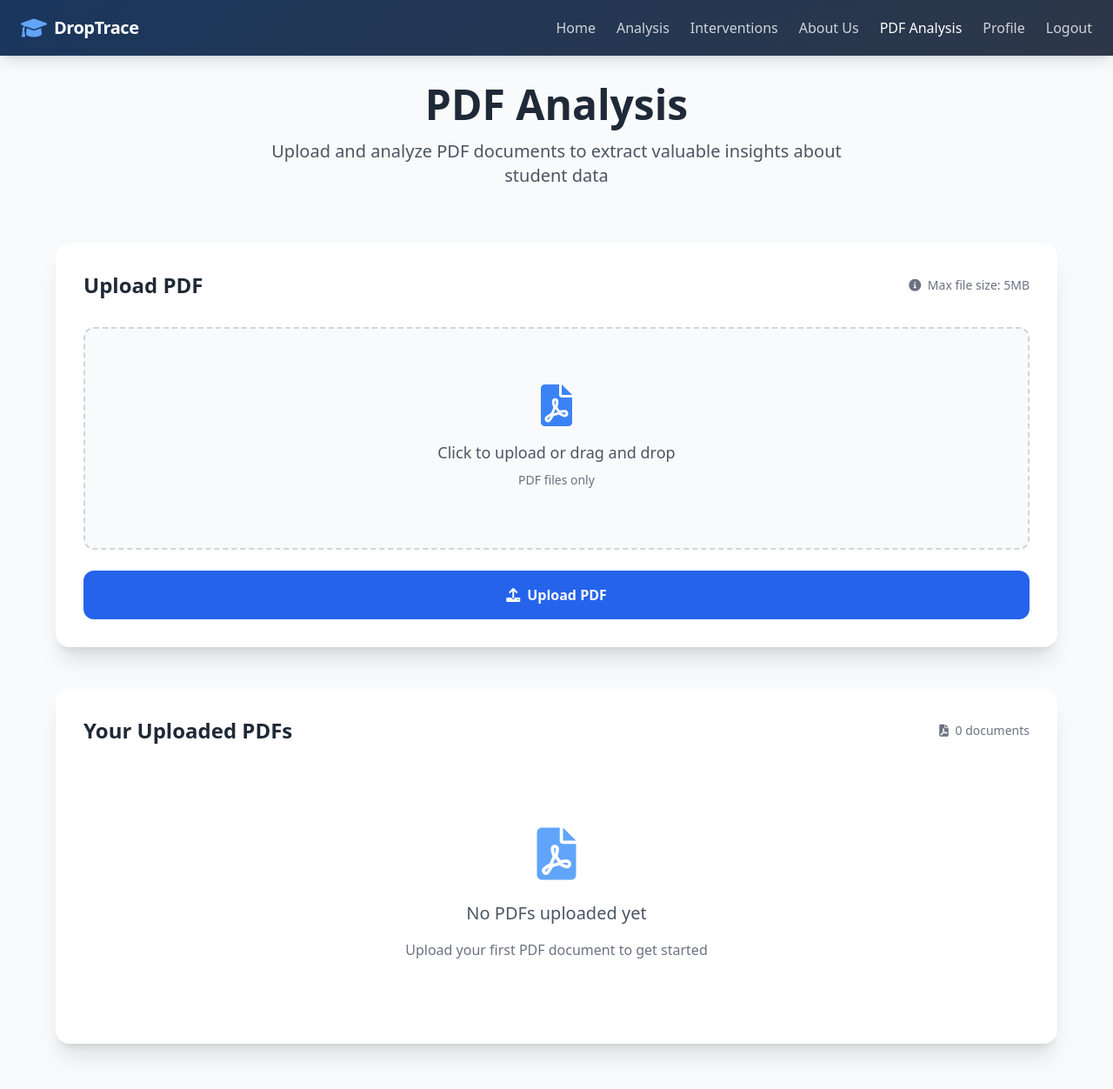
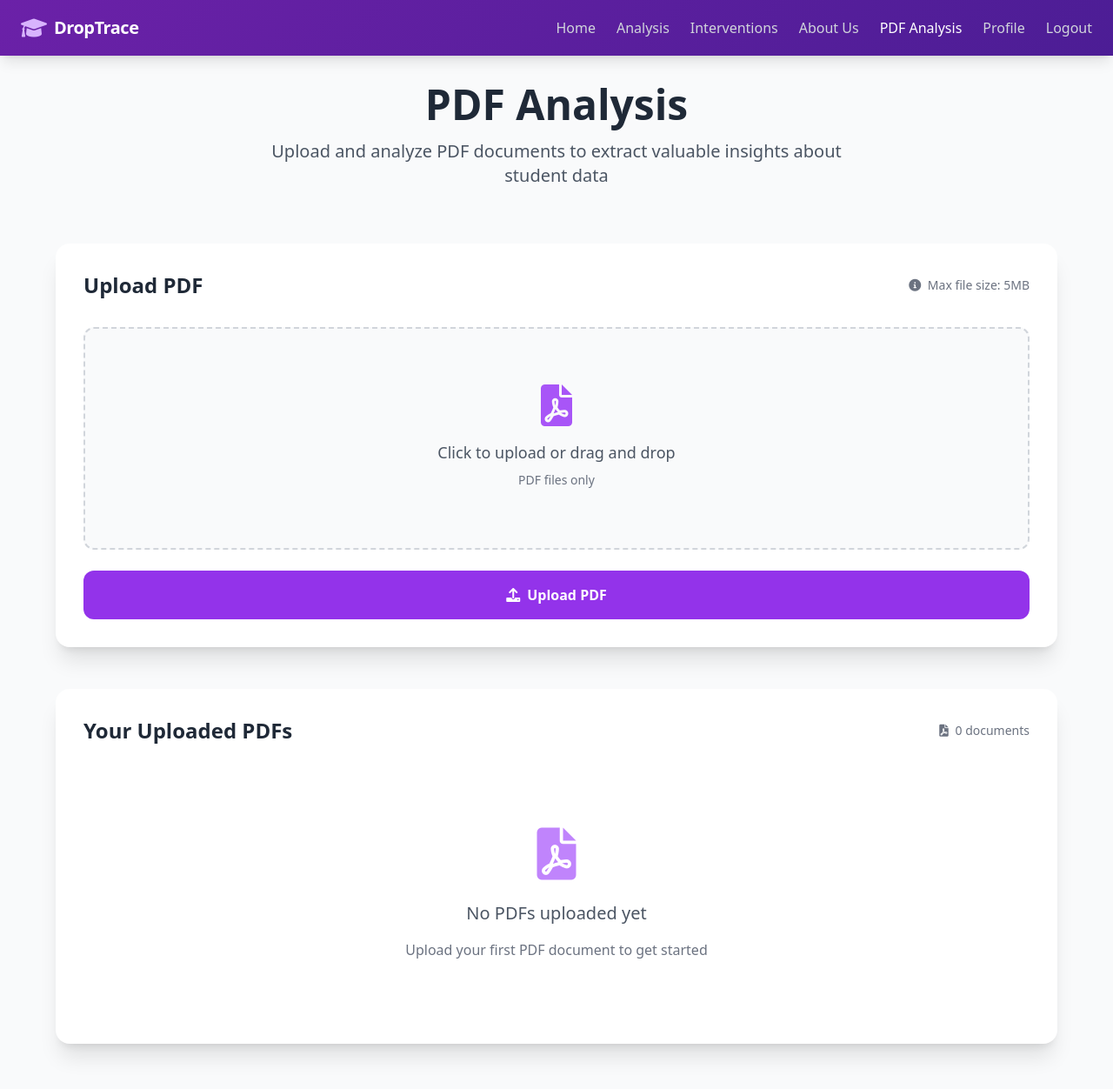
Before and after one commit to atulsinghhhh/droptrace, a PHP site: page /pdf_analysis.php in a window 1280 px wide. Shown: the top 1252 px of the page at 87% size. Run offline with PHP 8.4, Linux system fonts and the light colour scheme; the visitor is signed in with stand-in values (Sample User, id 1); data that the repository does not hold is empty; some libraries are stand-ins or nearby versions.

Commit message:
change successfully

```diff
--- a/pdf_analysis.php
+++ b/pdf_analysis.php
@@ -167,11 +167,11 @@ try {
     <link rel="stylesheet" href="https://cdnjs.cloudflare.com/ajax/libs/font-awesome/6.0.0/css/all.min.css">
     <style>
         .drag-active {
-            border-color: #4A5C6A !important;
-            background-color: #233745 !important;
+            border-color: #7C3AED !important;
+            background-color: #5B21B6 !important;
         }
         .gradient-bg {
-            background: linear-gradient(135deg, #1a365d 0%, #2d3748 100%);
+            background: linear-gradient(135deg, #6B21A8 0%, #4C1D95 100%);
         }
         .card-hover {
             transition: all 0.3s ease;
@@ -188,7 +188,7 @@ try {
         <div class="container mx-auto px-6 py-4">
             <div class="flex items-center justify-between">
                 <div class="flex items-center">
-                    <i class="fas fa-graduation-cap text-2xl text-blue-400 mr-2"></i>
+                    <i class="fas fa-graduation-cap text-2xl text-purple-300 mr-2"></i>
                     <span class="font-semibold text-xl tracking-tight">DropTrace</span>
                 </div>
                 <div class="flex items-center space-x-6">
@@ -258,11 +258,11 @@ try {
                                         <textarea id="answer_<?php echo $question['id']; ?>"
                                                   name="answer"
                                                   rows="3"
-                                                  class="w-full px-4 py-3 border border-gray-300 rounded-lg focus:outline-none focus:ring-2 focus:ring-blue-500 focus:border-transparent"
+                                                  class="w-full px-4 py-3 border border-gray-300 rounded-lg focus:outline-none focus:ring-2 focus:ring-purple-500 focus:border-transparent"
                                                   placeholder="Enter your answer here..."></textarea>
                                     </div>
                                     <button type="submit"
-                                            class="bg-blue-600 hover:bg-blue-700 text-white font-bold py-2 px-4 rounded-lg transition duration-300">
+                                            class="bg-purple-600 hover:bg-purple-700 text-white font-bold py-2 px-4 rounded-lg transition duration-300">
                                         Submit Answer
                                     </button>
                                 </form>
@@ -285,14 +285,14 @@ try {
                     <div class="flex items-center justify-center w-full">
                         <label for="pdf_file" class="flex flex-col items-center justify-center w-full h-64 border-2 border-dashed border-gray-300 rounded-xl cursor-pointer bg-gray-50 hover:bg-gray-100 transition duration-300">
                             <div class="flex flex-col items-center justify-center pt-5 pb-6">
-                                <i class="fas fa-file-pdf text-5xl text-blue-500 mb-4"></i>
+                                <i class="fas fa-file-pdf text-5xl text-purple-500 mb-4"></i>
                                 <p class="mb-2 text-lg text-gray-600">Click to upload or drag and drop</p>
                                 <p class="text-sm text-gray-500">PDF files only</p>
                             </div>
                             <input id="pdf_file" name="pdf_file" type="file" class="hidden" accept=".pdf" />
                         </label>
                     </div>
-                    <button type="submit" class="w-full bg-blue-600 hover:bg-blue-700 text-white font-bold py-4 px-6 rounded-xl transition duration-300 transform hover:scale-105">
+                    <button type="submit" class="w-full bg-purple-600 hover:bg-purple-700 text-white font-bold py-4 px-6 rounded-xl transition duration-300 transform hover:scale-105">
                         <i class="fas fa-upload mr-2"></i>Upload PDF
                     </button>
                 </form>
@@ -310,7 +310,7 @@ try {
 
                 <?php if (empty($pdfs)): ?>
                     <div class="text-center py-16">
-                        <i class="fas fa-file-pdf text-6xl text-blue-400 mb-6"></i>
+                        <i class="fas fa-file-pdf text-6xl text-purple-400 mb-6"></i>
                         <p class="text-xl text-gray-600 mb-4">No PDFs uploaded yet</p>
                         <p class="text-gray-500">Upload your first PDF document to get started</p>
                     </div>
@@ -320,14 +320,14 @@ try {
                             <div class="bg-gray-50 rounded-xl p-6 card-hover">
                                 <div class="flex items-start justify-between mb-6">
                                     <div class="flex items-start">
-                                        <i class="fas fa-file-pdf text-3xl text-blue-500 mr-4 mt-1"></i>
+                                        <i class="fas fa-file-pdf text-3xl text-purple-500 mr-4 mt-1"></i>
                                         <div>
                                             <h3 class="text-lg font-semibold text-gray-800 mb-1"><?php echo htmlspecialchars($pdf['original_name']); ?></h3>
                                             <p class="text-sm text-gray-500">Uploaded <?php echo date('M d, Y', strtotime($pdf['upload_date'])); ?></p>
                                         </div>
                                     </div>
                                     <a href="uploads/pdfs/<?php echo htmlspecialchars($pdf['file_name']); ?>"
-                                       class="text-blue-500 hover:text-blue-600 transition duration-300"
+                                       class="text-purple-500 hover:text-purple-600 transition duration-300"
                                        target="_blank">
                                         <i class="fas fa-eye"></i>
                                     </a>
@@ -349,9 +349,9 @@ try {
                                             <input type="text"
                                                    name="question"
                                                    placeholder="Ask a question..."
-                                                   class="flex-1 px-4 py-3 border border-gray-300 rounded-lg focus:outline-none focus:ring-2 focus:ring-blue-500 focus:border-transparent">
+                                                   class="flex-1 px-4 py-3 border border-gray-300 rounded-lg focus:outline-none focus:ring-2 focus:ring-purple-500 focus:border-transparent">
                                             <button type="submit"
-                                                    class="bg-blue-500 hover:bg-blue-600 text-white px-4 py-3 rounded-lg transition duration-300">
+                                                    class="bg-purple-500 hover:bg-purple-600 text-white px-4 py-3 rounded-lg transition duration-300">
                                                 <i class="fas fa-paper-plane"></i>
                                             </button>
                                         </div>
@@ -378,7 +378,7 @@ try {
                                                 <div class="bg-white rounded-lg p-4 shadow-sm">
                                                     <div class="flex items-start space-x-3">
                                                         <div class="flex-shrink-0">
-                                                            <i class="fas fa-question-circle text-blue-400 text-lg"></i>
+                                                            <i class="fas fa-question-circle text-purple-400 text-lg"></i>
                                                         </div>
                                                         <div class="flex-1">
                                                             <div class="text-sm text-gray-500 mb-1">
@@ -386,7 +386,7 @@ try {
                                                             </div>
                                                             <p class="text-gray-800 font-medium mb-2"><?php echo htmlspecialchars($question['question']); ?></p>
                                                             <?php if ($question['answer']): ?>
-                                                                <div class="bg-blue-50 rounded-lg p-3 mt-2">
+                                                                <div class="bg-purple-50 rounded-lg p-3 mt-2">
                                                                     <div class="text-sm text-gray-500 mb-1">
                                                                         Answered <?php echo date('M d, Y H:i', strtotime($question['answered_date'])); ?>
                                                                     </div>
```
